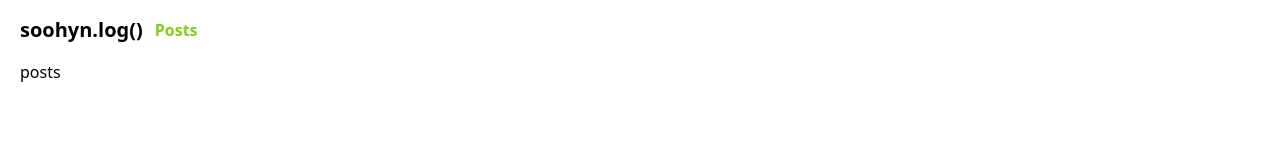
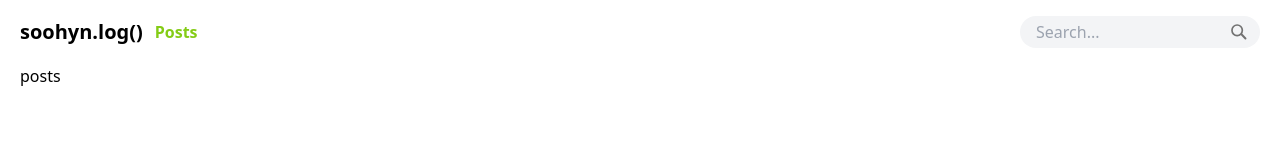
Before and after one commit to soohyn/soohyn.github.io, a Next.js app: page /posts in a window 1280 px wide. Shown: the top 160 px of the page. Built offline with nearby package versions, Linux system fonts and the light colour scheme.

Commit message:
feat: search input

```diff
--- a/src/components/Header.tsx
+++ b/src/components/Header.tsx
@@ -3,6 +3,7 @@
 import Link from "next/link";
 import { usePathname } from "next/navigation";
 import { FC } from "react";
+import SearchInput from "./SearchInput";
 
 interface Router {
   label: string;
@@ -42,7 +43,9 @@ const Header: FC = () => {
         <ul className="flex flex-row items-center">{routersMap}</ul>
       </nav>
 
-      <div className="flex flex-row"></div>
+      <div className="flex flex-row">
+        <SearchInput />
+      </div>
     </header>
   );
 };
--- /dev/null
+++ b/src/components/SearchInput.tsx
@@ -0,0 +1,36 @@
+import Image from "next/image";
+import { FC } from "react";
+import IconSearch from "../assets/search.svg";
+import { useRouter } from "next/navigation";
+
+const SearchInput: FC = () => {
+  const router = useRouter();
+
+  const onClickSearch = (e: React.FormEvent<HTMLFormElement>) => {
+    e.preventDefault();
+    const formData = new FormData(e.currentTarget);
+    const search = formData.get("search");
+
+    if (!search) return;
+    router.push(`/posts?search=${search}`);
+  };
+
+  return (
+    <form
+      className="flex flex-row items-center bg-gray-100 py-1 pl-4 pr-3 rounded-full w-60 gap-2"
+      onSubmit={onClickSearch}
+    >
+      <input
+        type="text"
+        className="bg-transparent outline-none w-full"
+        placeholder="Search..."
+        name="search"
+      />
+      <button type="submit">
+        <Image src={IconSearch} alt={"search.svg"} width={20} height={20} />
+      </button>
+    </form>
+  );
+};
+
+export default SearchInput;
```
Also changed, not shown: src/assets/search.svg (added).
